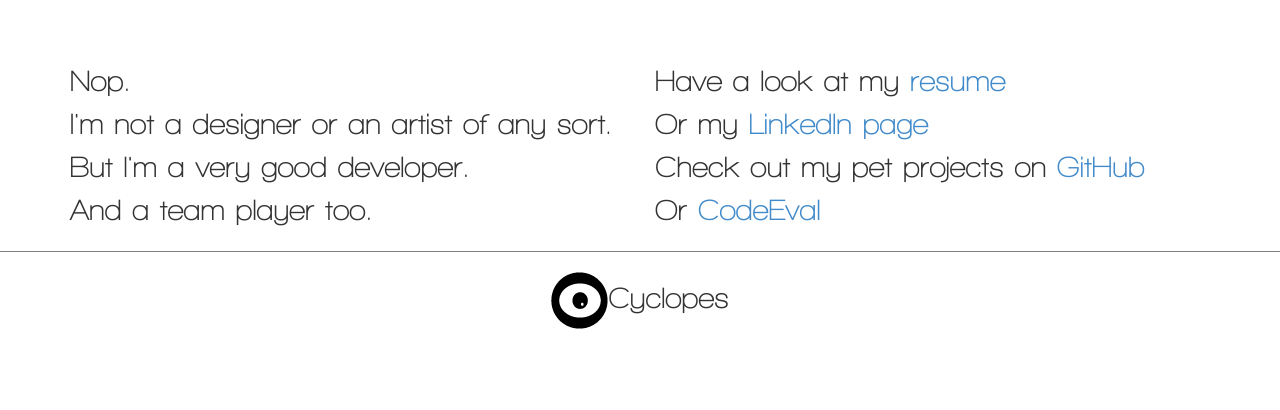
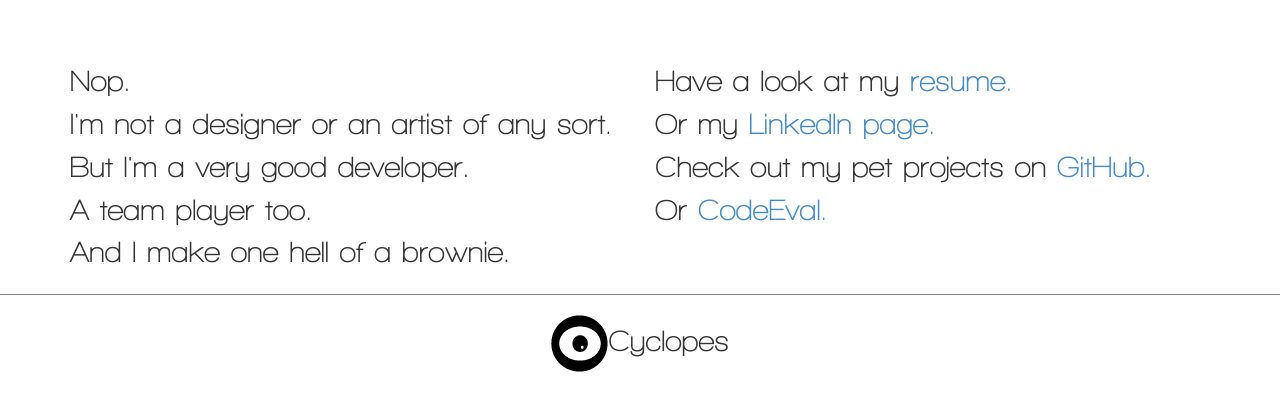
Before and after one commit to pobed2/mepage, a website: page client/index.html in a window 1280 px wide. Drawn offline with Linux system fonts and the light colour scheme.

Commit message:
Bragging about my brownie

```diff
--- a/client/index.html
+++ b/client/index.html
@@ -25,20 +25,21 @@
                     <div>Nop.</div>
                     <div>I'm not a designer or an artist of any sort.</div>
                     <div>But I'm a very good developer.</div>
-                    <div>And a team player too.</div>
+                    <div>A team player too.</div>
+                    <div>And I make one hell of a brownie.</div>
                 </div>
                 <div class="col-xs-12 col-md-6">
                     <div>Have a look at my
-                        <a href="https://www.dropbox.com/s/d6wfad0mzwpjozg/Resume.pdf">resume</a>
+                        <a href="https://www.dropbox.com/s/d6wfad0mzwpjozg/Resume.pdf">resume.</a>
                     </div>
                     <div>Or my
-                        <a href="http://www.linkedin.com/in/pierreolivierbedard">LinkedIn page</a>
+                        <a href="http://www.linkedin.com/in/pierreolivierbedard">LinkedIn page.</a>
                     </div>
                     <div>Check out my pet projects on
-                        <a href="https://github.com/pobed2">GitHub</a>
+                        <a href="https://github.com/pobed2">GitHub.</a>
                     </div>
                     <div>Or
-                        <a href="https://www.codeeval.com/public/07441caf87ee4f17e551c4a600aa68dbe553b266/">CodeEval</a>
+                        <a href="https://www.codeeval.com/public/07441caf87ee4f17e551c4a600aa68dbe553b266/">CodeEval.</a>
                     </div>
                 </div>
             </div>
```
